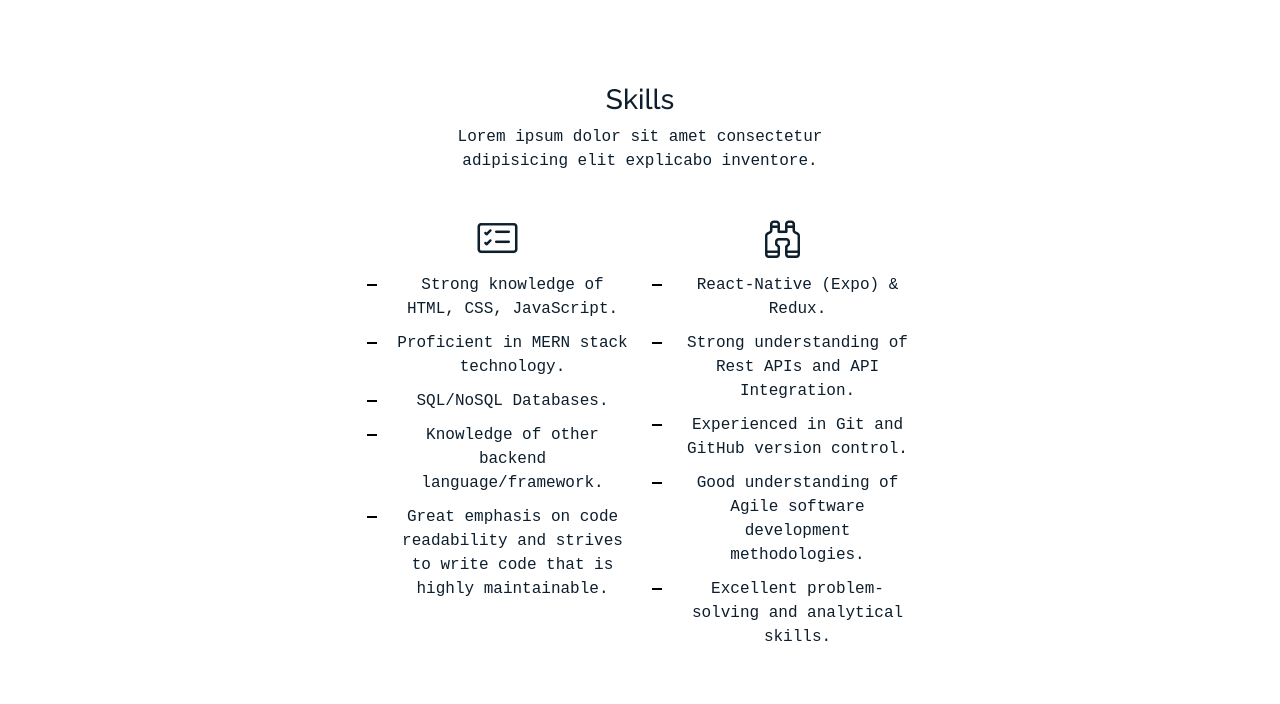
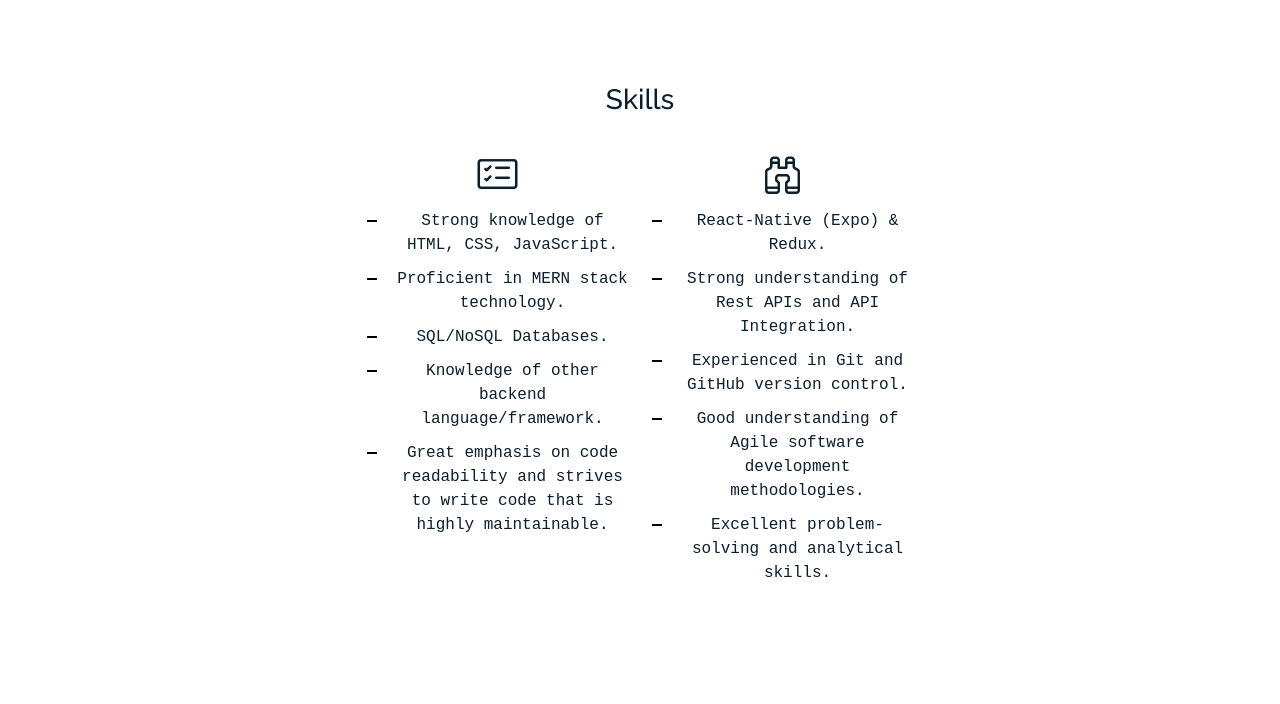
Before and after one commit to Lester016/lester016.github.io, a plain HTML site: page index.html in a window 1280 px wide. Shown: the part 1420-2124 px from the top of the page. Drawn offline with Linux system fonts and the light colour scheme; a web font is replaced by a local one.

Commit message:
Remove unnecessary text placeholder

```diff
--- a/index.html
+++ b/index.html
@@ -181,10 +181,6 @@
           <div class="row justify-content-center text-center mb-4">
             <div class="col-5">
               <h3 class="h3 heading">Skills</h3>
-              <p>
-                Lorem ipsum dolor sit amet consectetur adipisicing elit
-                explicabo inventore.
-              </p>
             </div>
           </div>
           <div class="row justify-content-center text-center">
```
